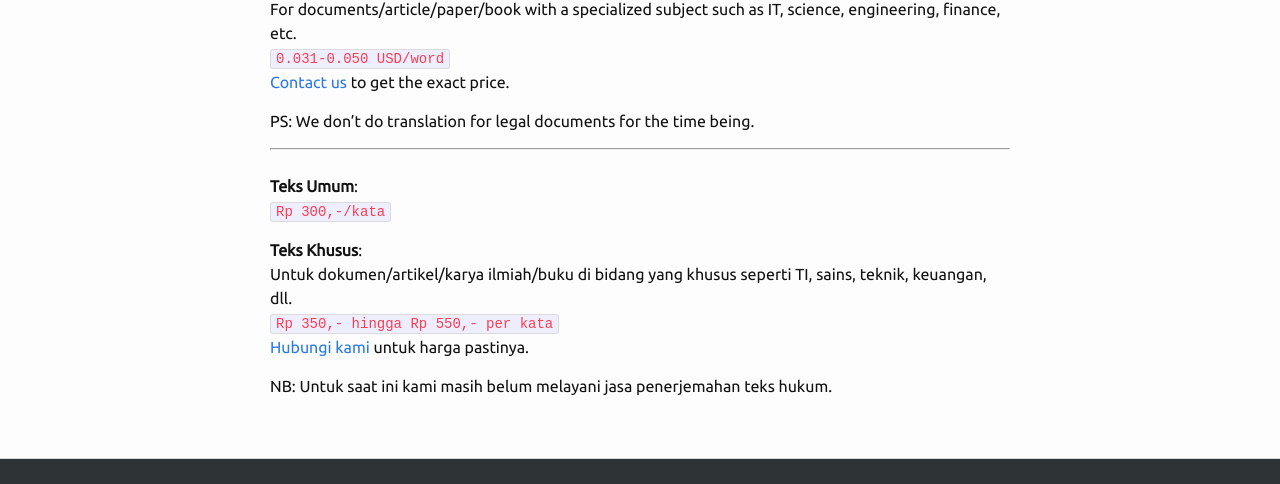
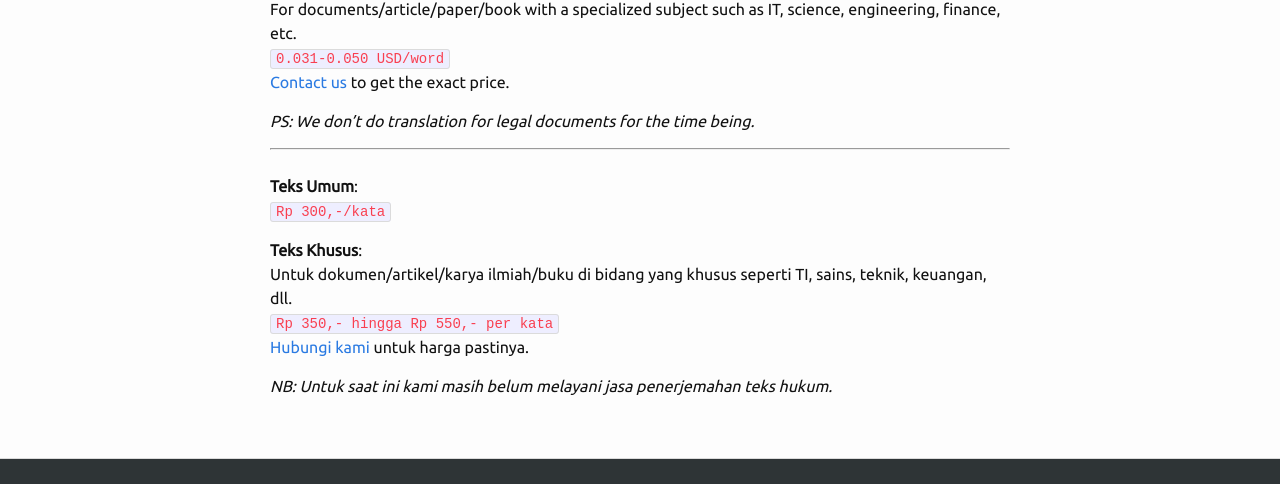
Before and after one commit to settrans/settrans.github.io, a Jekyll site: the page built from pricing/index.md, in a window 1280 px wide. Shown: the part 309-793 px from the top of the page. Built offline with Jekyll 4.4.1, drawn with Linux system fonts in a browser that asks for light colours.

Commit message:
italicize PS and NB

```diff
--- a/pricing/index.md
+++ b/pricing/index.md
@@ -13,7 +13,7 @@ IT, science, engineering, finance, etc.
 `0.031-0.050 USD/word`
 [Contact us][contact-us] to get the exact price.
 
-PS: We don't do translation for legal documents for the time being.
+_PS: We don't do translation for legal documents for the time being._
 
 ---
 
@@ -26,6 +26,7 @@ sains, teknik, keuangan, dll.
 `Rp 350,- hingga Rp 550,- per kata`
 [Hubungi kami][contact-us] untuk harga pastinya.
 
-NB: Untuk saat ini kami masih belum melayani jasa penerjemahan teks hukum.
+_NB: Untuk saat ini kami masih belum melayani jasa penerjemahan teks
+hukum._
 
 [contact-us]: mailto:settrans.eits@gmail.com
```
